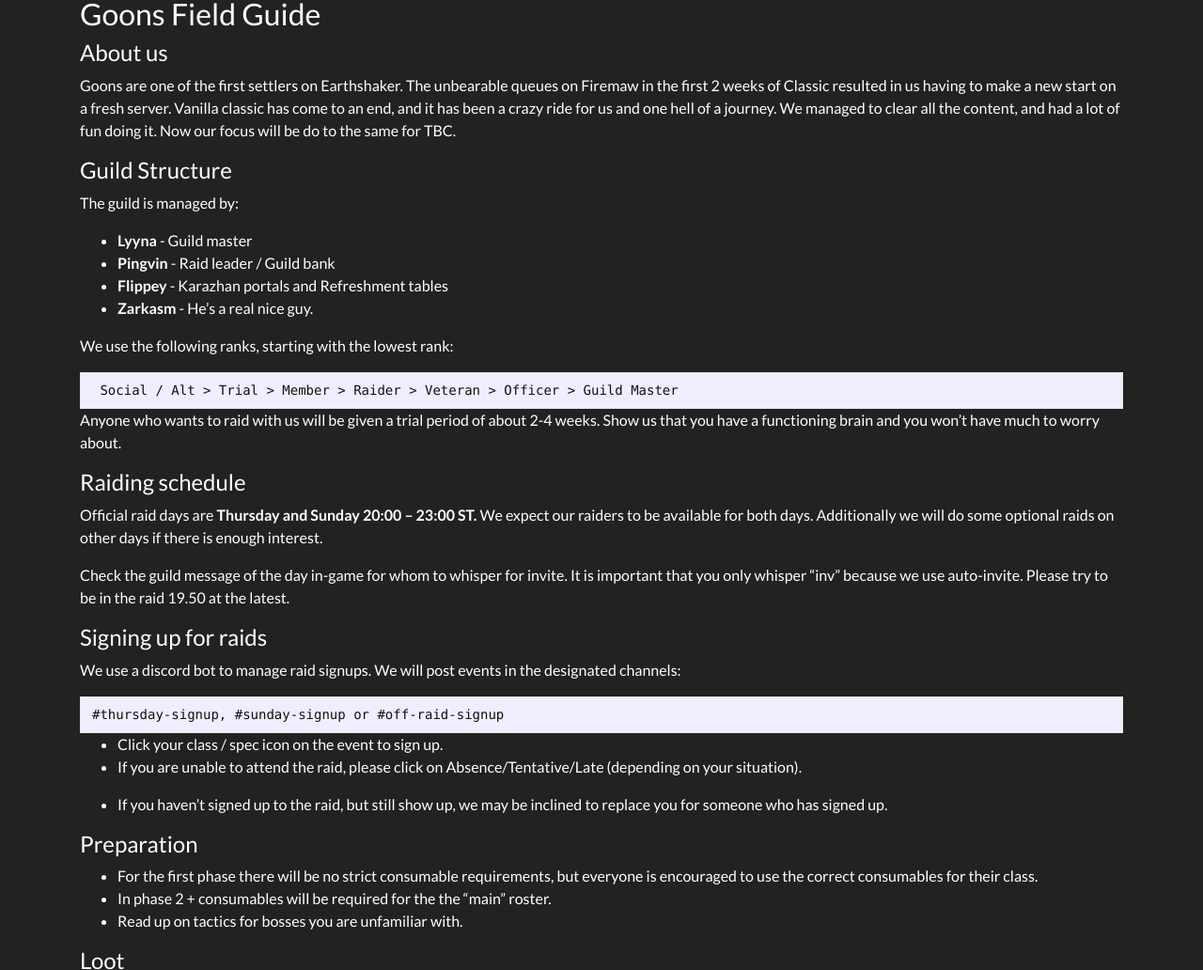
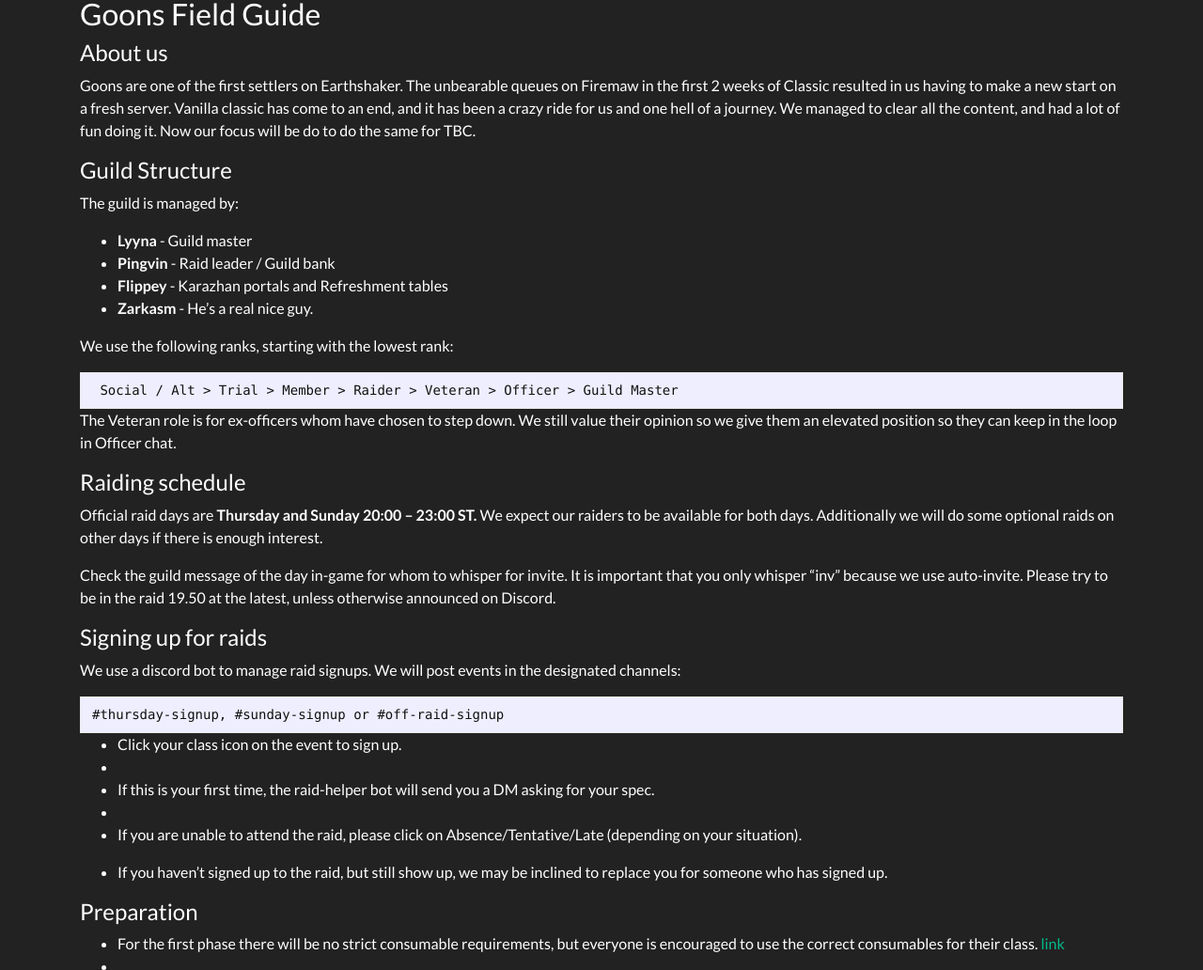
Before and after one commit to goons-classic/goons-classic.github.io, a Jekyll site: the page built from index.md, in a window 1280 px wide and 1400 px high. Shown: the part 368-1400 px from the top of the window at 94% size. Built offline with Jekyll 4.4.1, drawn with Linux system fonts in a browser that asks for light colours; our own code applies the rules of GitHub Pages for plain Markdown files; some of the changed text lies outside the part shown.

Commit message:
Update index.md

```diff
--- a/index.md
+++ b/index.md
@@ -7,7 +7,7 @@
 ## Goons Field Guide
 
 ### About us
-Goons are one of the first settlers on Earthshaker. The unbearable queues on Firemaw in the first 2 weeks of Classic resulted in us having to make a new start on a fresh server. Vanilla classic has come to an end, and it has been a crazy ride for us and one hell of a journey. We managed to clear all the content, and had a lot of fun doing it. Now our focus will be do to the same for TBC.
+Goons are one of the first settlers on Earthshaker. The unbearable queues on Firemaw in the first 2 weeks of Classic resulted in us having to make a new start on a fresh server. Vanilla classic has come to an end, and it has been a crazy ride for us and one hell of a journey. We managed to clear all the content, and had a lot of fun doing it. Now our focus will be do to do the same for TBC.
 
 ### Guild Structure
 The guild is managed by:
@@ -21,14 +21,14 @@ We use the following ranks, starting with the lowest rank:
 
      Social / Alt > Trial > Member > Raider > Veteran > Officer > Guild Master
 
-Anyone who wants to raid with us will be given a trial period of about 2-4 weeks. Show us that you have a functioning brain and you won't have much to worry about.
+The Veteran role is for ex-officers whom have chosen to step down. We still value their opinion so we give them an elevated position so they can keep in the loop in Officer chat.
 
 ### Raiding schedule
 
 Official raid days are **Thursday and Sunday 20:00 – 23:00 ST.** We expect our raiders to be available for both days.
 Additionally we will do some optional raids on other days if there is enough interest.
 
-Check the guild message of the day in-game for whom to whisper for invite. It is important that you only whisper “inv” because we use auto-invite. Please try to be in the raid 19.50 at the latest.
+Check the guild message of the day in-game for whom to whisper for invite. It is important that you only whisper “inv” because we use auto-invite. Please try to be in the raid 19.50 at the latest, unless otherwise announced on Discord.
 
 ### Signing up for raids
 
@@ -36,17 +36,22 @@ We use a discord bot to manage raid signups. We will post events in the designat
 
     #thursday-signup, #sunday-signup or #off-raid-signup
 
--   Click your class / spec icon on the event to sign up.
+-   Click your class icon on the event to sign up.
+-
+-   If this is your first time, the raid-helper bot will send you a DM asking for your spec.
+-
 -   If you are unable to attend the raid, please click on Absence/Tentative/Late (depending on your situation).
 
 -   If you haven’t signed up to the raid, but still show up, we may be inclined to replace you for someone who has signed up.
 
 
 ### Preparation
-- For the first phase there will be no strict consumable requirements, but everyone is encouraged to use the correct consumables for their class.
+- For the first phase there will be no strict consumable requirements, but everyone is encouraged to use the correct consumables for their class. [link](https://tbc.wowhead.com/guides/raid-consumables-flasks-elixirs-potions-wow-burning-crusade-classic)
+-
 - In phase 2 + consumables will be required for the the "main" roster.
 - Read up on tactics for bosses you are unfamiliar with.
 
 
 ### Loot
-All loot will be distributed by the loot council. Our focus will be on distributing loot equitably; equally based on attendance, merit, and quality of the upgrade.
+In phase 1 we will be very laissez-faire with loot, and only use SR for 25 man raids.
+After phase 1, for the "main" roster atleast, all loot will be distributed by the loot council. Our focus will be on distributing loot equitably; equally based on attendance, merit, and quality of the upgrade.
```
